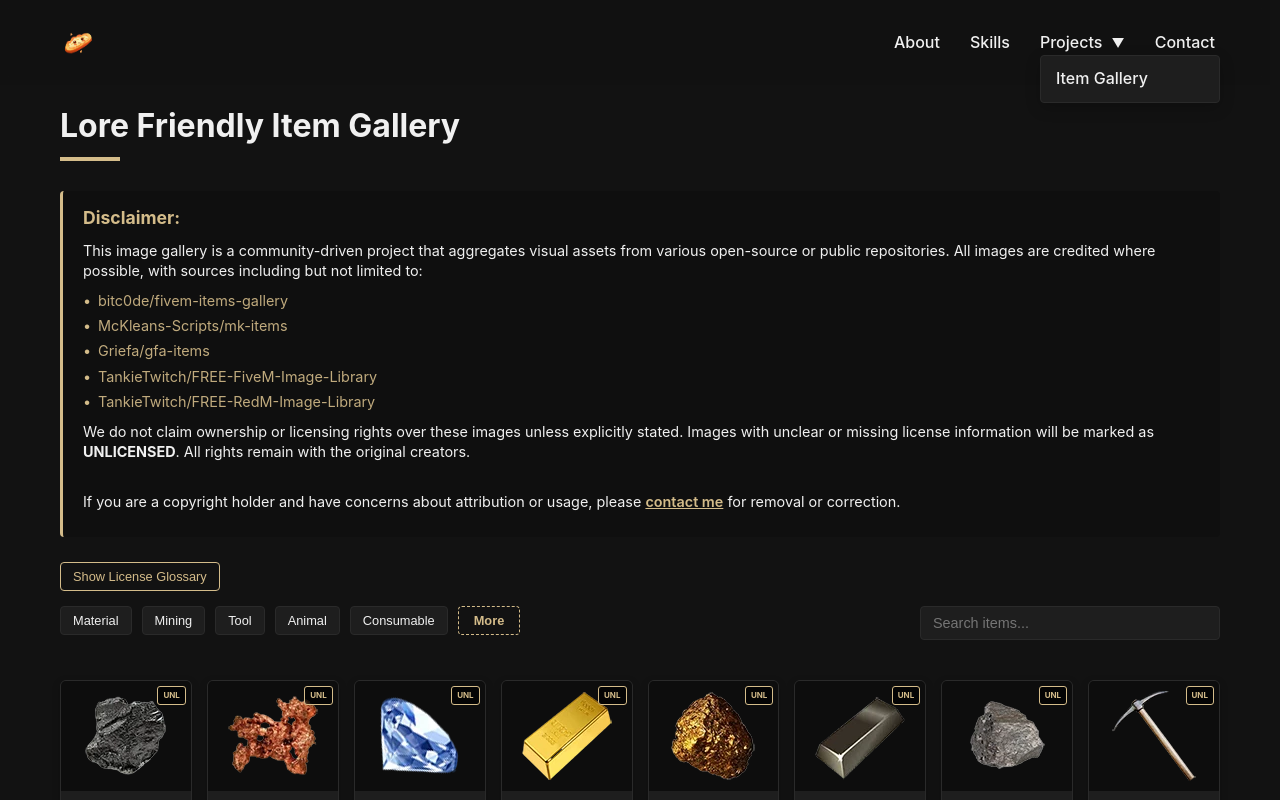
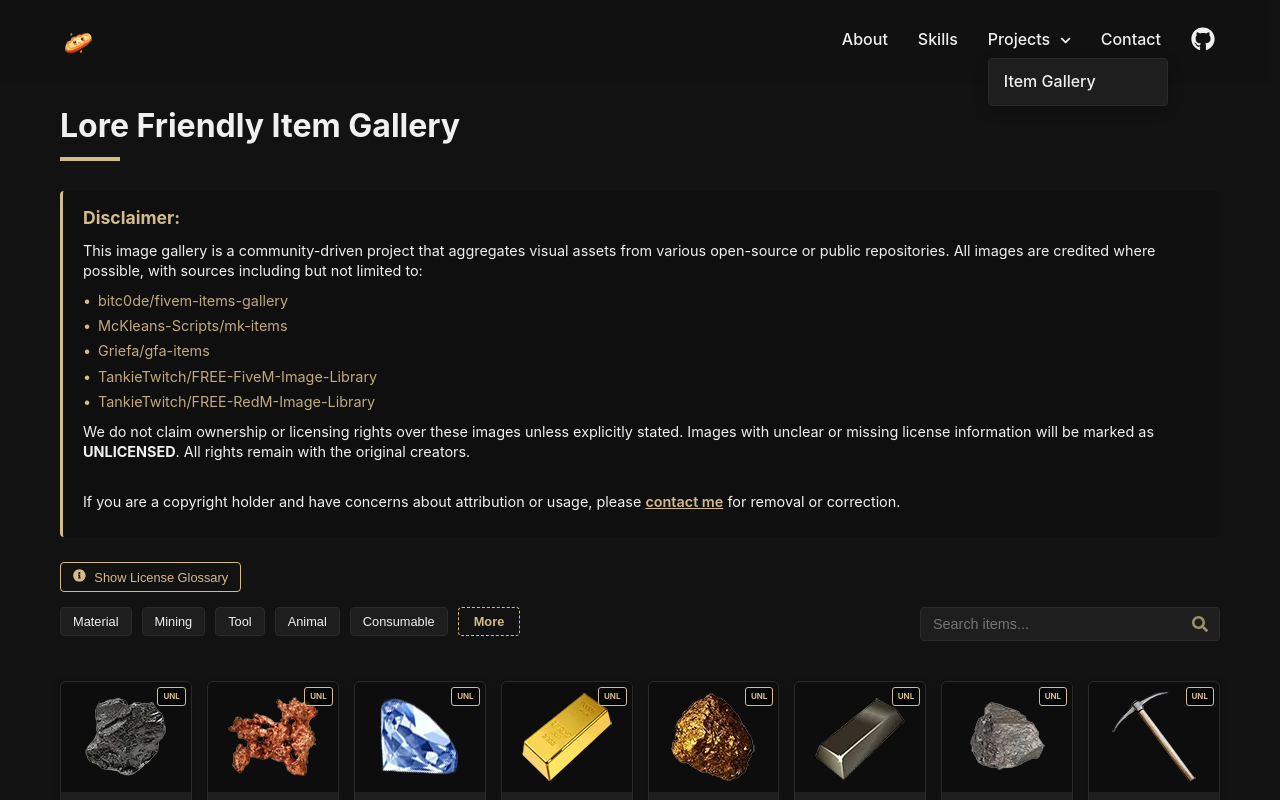
Before and after one commit to RealKnoblauchbrot/knobidev, a React (Vite) app: page /itemgallery in a window 1280 px wide. Built offline with nearby package versions, Linux system fonts and the light colour scheme.

Commit message:
Added a few icons. Not perfect but its too late already

```diff
--- a/package.json
+++ b/package.json
@@ -15,6 +15,7 @@
     "@types/node": "^22.14.0",
     "react": "^19.0.0",
     "react-dom": "^19.0.0",
+    "react-icons": "^5.5.0",
     "react-router-dom": "^7.5.0"
   },
   "devDependencies": {
@@ -25,9 +26,9 @@
     "eslint": "^9.21.0",
     "eslint-plugin-react-hooks": "^5.1.0",
     "eslint-plugin-react-refresh": "^0.4.19",
+    "gh-pages": "^6.3.0",
     "globals": "^15.15.0",
     "typescript": "~5.7.2",
-    "gh-pages": "^6.3.0",
     "typescript-eslint": "^8.24.1",
     "vite": "^6.2.0"
   }
--- a/src/App.tsx
+++ b/src/App.tsx
@@ -4,6 +4,16 @@ import '@styles/App.css';
 import Footer from '@components/Footer';
 import Navbar from '@components/Navbar';
 import { siteConfig, getEnhancedProjects, Project, isGitHubUrl } from '@data';
+import { FaStar, FaCodeBranch, FaCode, FaLaptopCode, FaDatabase, FaLanguage, FaNetworkWired, FaDiscord } from 'react-icons/fa';
+
+// Icon mapping object
+const iconMap = {
+  FaCode,
+  FaLaptopCode,
+  FaDatabase,
+  FaLanguage,
+  FaNetworkWired
+};
 
 function App() {
   const [activeSection, setActiveSection] = useState('home');
@@ -101,12 +111,18 @@ function App() {
         <section id="skills" className="section">
           <h2 className="section-title">{siteConfig.skills.title}</h2>
           <div className="skills-grid">
-            {siteConfig.skills.items.map((skill, index) => (
-              <div className="skill-card" key={index}>
-                {skill.name}
-                {skill.description && <p className="skill-description">{skill.description}</p>}
-              </div>
-            ))}
+            {siteConfig.skills.items.map((skill, index) => {
+              // Get icon component from the mapping
+              const IconComponent = iconMap[skill.iconName as keyof typeof iconMap] || FaCode;
+
+              return (
+                <div className="skill-card" key={index}>
+                  <IconComponent className="skill-icon" />
+                  <span className="skill-name">{skill.name}</span>
+                  {skill.description && <p className="skill-description">{skill.description}</p>}
+                </div>
+              );
+            })}
           </div>
         </section>
 
@@ -129,12 +145,12 @@ function App() {
                   {project.stars !== undefined && (
                     <div className="repo-stats">
                       <span className="repo-stat" title="Stars">
-                        <span className="star-icon">★</span> {project.stars}
+                        <FaStar className="star-icon" /> {project.stars}
                       </span>
 
                       {project.forks !== undefined && (
                         <span className="repo-stat" title="Forks">
-                          <span className="fork-icon">⑂</span> {project.forks}
+                          <FaCodeBranch className="fork-icon" /> {project.forks}
                         </span>
                       )}
                     </div>
@@ -174,11 +190,13 @@ function App() {
         </section>
 
         <section id="contact" className="section">
-          <h2 className="section-title">{siteConfig.contact.title}</h2>
+          <h2 className="section-title">
+            {siteConfig.contact.title}
+          </h2>
           <div className="contact-content">
             <p>{siteConfig.contact.message}</p>
             <a href={siteConfig.contact.discord} className="contact-link">
-              Discord
+              <FaDiscord className="contact-icon" /> Discord
             </a>
           </div>
         </section>
--- a/src/components/Footer.tsx
+++ b/src/components/Footer.tsx
@@ -1,6 +1,19 @@
 import { siteConfig } from '@data';
+import { FaGithub, FaDiscord } from 'react-icons/fa';
 
 function Footer() {
+  // Function to get the appropriate icon component based on platform name
+  const getSocialIcon = (platform: string) => {
+    switch (platform.toLowerCase()) {
+      case 'github':
+        return <FaGithub className="social-icon" />;
+      case 'discord':
+        return <FaDiscord className="social-icon" />;
+      default:
+        return null;
+    }
+  };
+
   return (
     <footer className="footer">
       <p>© {new Date().getFullYear()} Knoblauchbrot. This project is licensed under the MIT License.<br/>All third-party content are property of their respective owners and used with attribution where possible.</p>
@@ -15,7 +28,7 @@ function Footer() {
               target="_blank"
               rel="noopener noreferrer"
             >
-              {link.platform}
+              {getSocialIcon(link.platform)} {link.platform}
             </a>
           ))}
         </div>
--- a/src/components/Navbar.tsx
+++ b/src/components/Navbar.tsx
@@ -1,6 +1,7 @@
 import { useState } from 'react';
 import { Link } from 'react-router-dom';
 import { siteConfig } from '@data';
+import { FaGithub, FaChevronDown } from 'react-icons/fa';
 
 interface NavbarProps {
   activeSection: string;
@@ -71,7 +72,9 @@ function Navbar({ activeSection }: NavbarProps) {
               className={activeSection === 'projects' ? 'active' : ''}
               onClick={hasDropdownProjects ? toggleDropdown : closeMenu}
             >
-              Projects {hasDropdownProjects && <span className={`dropdown-arrow ${isDropdownOpen ? 'open' : ''}`}>▼</span>}
+              Projects {hasDropdownProjects && (
+                <FaChevronDown className={`dropdown-arrow ${isDropdownOpen ? 'open' : ''}`} />
+              )}
             </Link>
 
             {hasDropdownProjects && (
@@ -98,6 +101,16 @@ function Navbar({ activeSection }: NavbarProps) {
               Contact
             </Link>
           </li>
+          <li className="github-link">
+            <a
+              href="https://github.com/RealKnoblauchbrot/knobidev"
+              target="_blank"
+              rel="noopener noreferrer"
+              title="View source on GitHub"
+            >
+              <FaGithub size={24} />
+            </a>
+          </li>
         </ul>
       </div>
     </nav>
--- a/src/data.ts
+++ b/src/data.ts
@@ -21,7 +21,7 @@ export function isGitHubUrl(url: string): boolean {
 export const siteConfig: {
   skills: {
     title: string;
-    items: { name: string; description: string }[];
+    items: { name: string; description: string; iconName: string }[];
   };
   projects: {
     title: string;
@@ -42,23 +42,28 @@ export const siteConfig: {
     items: [
       {
         name: "Frontend",
-        description: "Javascript, Typescript, React, Svelte"
+        description: "Javascript, Typescript, React, Svelte",
+        iconName: "FaCode"
       },
       {
         name: "Backend",
-        description: "Node.js"
+        description: "Node.js",
+        iconName: "FaLaptopCode"
       },
       {
         name: "Network",
-        description: "(Ongoing) Network Associate"
+        description: "(Ongoing) Network Associate",
+        iconName: "FaNetworkWired"
       },
       {
         name: "Databases",
-        description: "MySQL/MariaDB"
+        description: "MySQL/MariaDB",
+        iconName: "FaDatabase"
       },
       {
         name: "Languages",
-        description: "German (Native), English (Fluent), Spanish (Intermediate)"
+        description: "German (Native), English (Fluent), Spanish (Intermediate)",
+        iconName: "FaLanguage"
       }
     ]
   },
--- a/src/pages/ItemGallery/ItemGalleryPage.tsx
+++ b/src/pages/ItemGallery/ItemGalleryPage.tsx
@@ -3,6 +3,7 @@ import { Link } from 'react-router-dom';
 import Footer from '@components/Footer';
 import Navbar from '@components/Navbar';
 import '@styles/ItemGallery.css';
+import { FaSearch, FaDownload, FaInfoCircle, FaArrowLeft } from 'react-icons/fa';
 
 export interface GalleryItem {
   name: string;
@@ -236,7 +237,7 @@ function ItemGalleryPage() {
 
           <div className="license-legend-toggle">
             <button onClick={() => setShowLicenseInfo(!showLicenseInfo)} className="license-info-button">
-              {showLicenseInfo ? 'Hide' : 'Show'} License Glossary
+              <FaInfoCircle className="info-icon" /> {showLicenseInfo ? 'Hide' : 'Show'} License Glossary
             </button>
 
             {showLicenseInfo && (
@@ -306,6 +307,7 @@ function ItemGalleryPage() {
                   onChange={handleSearchChange}
                   className="search-input"
                 />
+                <FaSearch className="search-icon" />
               </div>
             </div>
           )}
@@ -337,6 +339,9 @@ function ItemGalleryPage() {
                     <span className="license-badge">
                       {item.license || 'UNL'}
                     </span>
+                    <div className="download-overlay">
+                      <FaDownload className="download-icon" />
+                    </div>
                   </div>
                   <div className="item-content">
                     <h3 className="item-name">{formatItemName(item.name)}</h3>
@@ -352,7 +357,7 @@ function ItemGalleryPage() {
         )}
 
         <div className="back-to-home">
-          <Link to="/" className="back-link">← Back to Home</Link>
+          <Link to="/" className="back-link"><FaArrowLeft /> Back to Home</Link>
         </div>
       </div>
 
--- a/src/styles/App.css
+++ b/src/styles/App.css
@@ -128,8 +128,9 @@ body {
 
 .dropdown-arrow {
   margin-left: 5px;
-  font-size: 0.8rem;
+  font-size: 0.7rem;
   transition: transform 0.3s ease;
+  vertical-align: middle;
 }
 
 .dropdown-arrow.open {
@@ -321,6 +322,12 @@ body {
   background-color: var(--primary-color);
 }
 
+.section-icon {
+  vertical-align: middle;
+  margin-right: 10px;
+  font-size: 1.6rem;
+}
+
 .about-content {
   display: flex;
   gap: 50px;
@@ -352,6 +359,19 @@ body {
   transform: translateY(-5px);
   box-shadow: 0 10px 25px rgba(212, 188, 138, 0.1);
   border-color: var(--primary-color);
+}
+
+.skill-icon {
+  display: block;
+  margin: 0 auto 10px;
+  font-size: 1.8rem;
+  color: var(--primary-color);
+}
+
+.skill-name {
+  display: block;
+  margin-bottom: 8px;
+  font-weight: 600;
 }
 
 .skill-description {
@@ -429,10 +449,12 @@ body {
 
 .star-icon {
   color: #f1e05a; /* GitHub star color */
+  margin-right: 3px;
 }
 
 .fork-icon {
   color: #8b949e; /* GitHub fork color */
+  margin-right: 3px;
 }
 
 .project-technologies {
@@ -501,6 +523,10 @@ body {
 .contact-link:hover {
   color: #e0c995;
   text-decoration: underline;
+}
+
+.contact-icon {
+  margin-right: 6px;
 }
 
 .page-content {
@@ -608,6 +634,12 @@ body {
   gap: 20px;
   justify-content: center;
   flex-wrap: wrap;
+}
+
+.nav-icon {
+  margin-right: 6px;
+  font-size: 0.9em;
+  vertical-align: middle;
 }
 
 @media (max-width: 768px) {
--- a/src/styles/ItemGallery.css
+++ b/src/styles/ItemGallery.css
@@ -60,6 +60,7 @@
 .search-container {
   max-width: 300px;
   width: 100%;
+  position: relative;
 }
 
 .search-input {
@@ -75,6 +76,15 @@
 .search-input:focus {
   outline: none;
   border-color: var(--primary-color);
+}
+
+.search-icon {
+  position: absolute;
+  right: 12px;
+  top: 50%;
+  transform: translateY(-50%);
+  color: var(--primary-color);
+  opacity: 0.7;
 }
 
 .loading-bar-container {
@@ -116,6 +126,29 @@
   transform: translateY(-3px);
   box-shadow: 0 6px 15px rgba(212, 188, 138, 0.1);
   border-color: var(--primary-color);
+}
+
+.download-overlay {
+  position: absolute;
+  top: 0;
+  left: 0;
+  right: 0;
+  bottom: 0;
+  background-color: rgba(0, 0, 0, 0.5);
+  display: flex;
+  align-items: center;
+  justify-content: center;
+  opacity: 0;
+  transition: opacity 0.3s ease;
+}
+
+.item-card:hover .download-overlay {
+  opacity: 1;
+}
+
+.download-icon {
+  color: #fff;
+  font-size: 1.5rem;
 }
 
 .item-image-container {
@@ -169,6 +202,11 @@
 
 .back-to-home {
   margin-top: 40px;
+}
+
+.back-link svg {
+  margin-right: 5px;
+  vertical-align: middle;
 }
 
 @keyframes pulse {
@@ -416,6 +454,15 @@
   border: 1px solid var(--primary-color);
 }
 
+.info-icon {
+  margin-right: 5px;
+}
+
+.social-icon {
+  margin-right: 5px;
+  vertical-align: middle;
+}
+
 @media (max-width: 1200px) {
   .itemgallery-grid {
     grid-template-columns: repeat(auto-fill, minmax(140px, 1fr));
--- /dev/null
+++ b/src/styles/Navbar.css
@@ -0,0 +1,20 @@
+.github-link {
+  display: flex;
+  align-items: center;
+}
+
+.github-icon {
+  fill: var(--text-color);
+  transition: fill 0.3s ease, transform 0.3s ease;
+}
+
+.github-icon:hover {
+  fill: var(--primary-color);
+  transform: scale(1.1);
+}
+
+@media (max-width: 768px) {
+  .github-link {
+    margin: 10px 0;
+  }
+}
```
Also changed, not shown: 1 other file (tests, documents, lock files or other folders).
